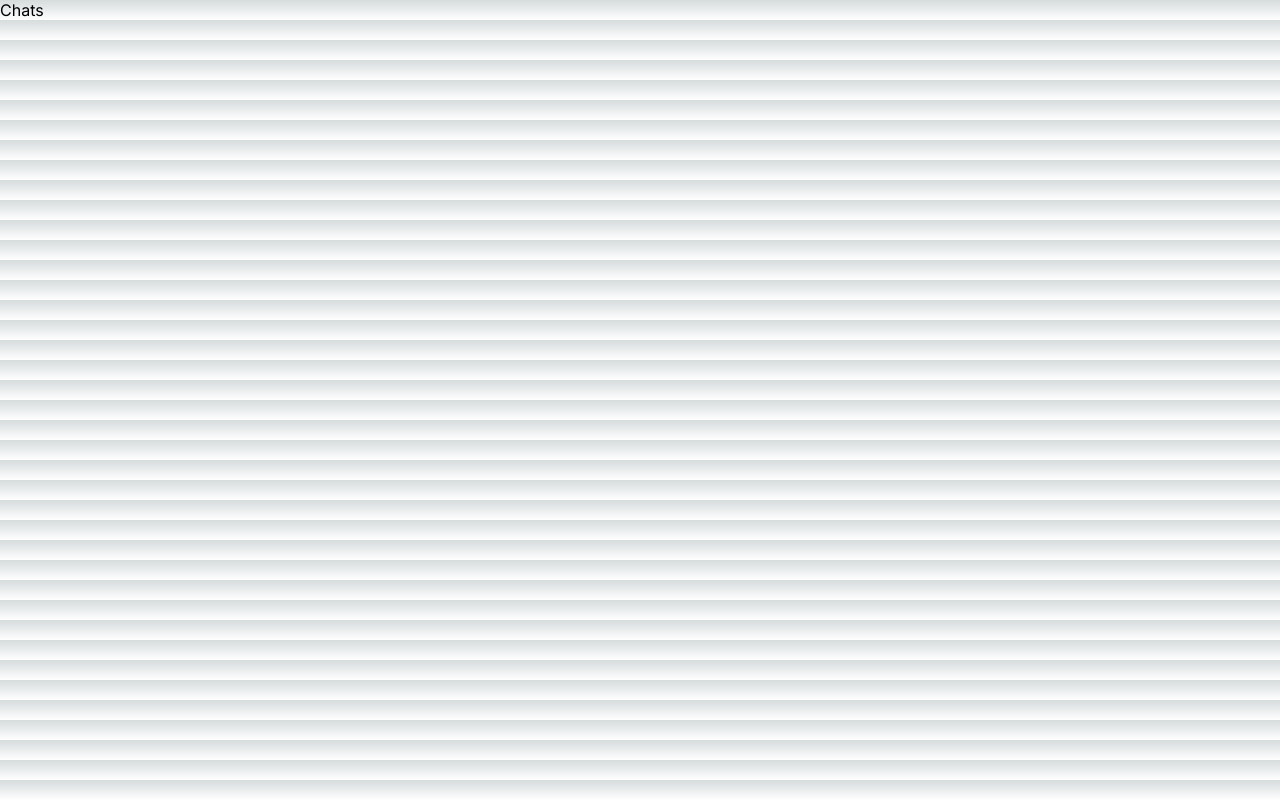
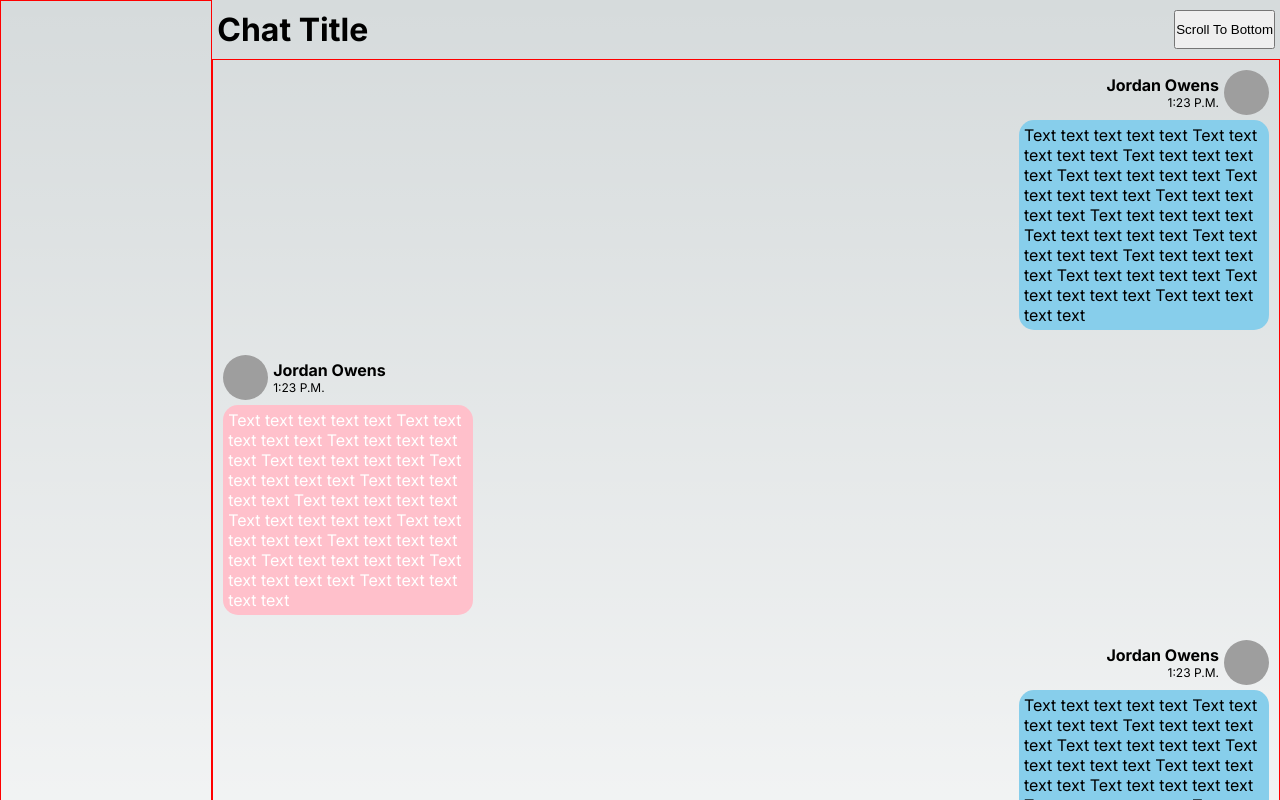
Before and after one commit to jordanowens1125/chat-app, a Next.js app: page /chats in a window 1280 px wide. Shown: the top 800 px of the page. Built offline with nearby package versions, Linux system fonts and the light colour scheme; grey boxes are pictures that could not be loaded.

Commit message:
Basic styling to chat page

```diff
--- /dev/null
+++ b/src/app/chats/message.tsx
@@ -0,0 +1,43 @@
+import Image from "next/image";
+
+const Message = ({ userComment = false }: Boolean) => {
+  return (
+    // <div className={isThisACurrentUserComment ? "message own" : "message"}>
+    //   {/* <img className='messageImg' src={comment._id} alt='' /> */}
+    //   <h5>{comment.creator.email}</h5>
+    //   <div className="messageText">{comment.text}</div>
+    // </div>
+    <div className={userComment ? "message  own" : "message"}>
+      {/* <Image
+        alt="idk"
+        src={
+          "https://images.unsplash.com/photo-1688902325229-f6f2ad06561d?ixlib=rb-4.0.3&ixid=M3wxMjA3fDB8MHxwaG90by1wYWdlfHx8fGVufDB8fHx8fA%3D%3D&auto=format&fit=crop&w=695&q=80"
+        }
+        width={25}
+        height={25} className="messageImg"
+      /> */}
+      <div className="message-header">
+        <img
+          className="messageImg"
+          src="https://images.unsplash.com/photo-1688902325229-f6f2ad06561d?ixlib=rb-4.0.3&ixid=M3wxMjA3fDB8MHxwaG90by1wYWdlfHx8fGVufDB8fHx8fA%3D%3D&auto=format&fit=crop&w=695&q=80"
+          alt=""
+        />
+        <div className="flex-col">
+          <b className="message-sender">Jordan Owens</b>
+          <p className="message-time">1:23 P.M.</p>
+        </div>
+
+      </div>
+
+        <p className="messageText">
+          Text text text text text Text text text text text Text text text text
+          text Text text text text text Text text text text text Text text text
+          text text Text text text text text Text text text text text Text text
+          text text text Text text text text text Text text text text text Text
+          text text text text Text text text text text
+        </p>
+    </div>
+  );
+};
+
+export default Message;
--- a/src/app/chats/page.tsx
+++ b/src/app/chats/page.tsx
@@ -1,5 +1,27 @@
+import styles from "../page.module.css";
+import Message from "./message";
+
 const page = () => {
-  return <main>Chats</main>;
+  let lastSender = {};
+  return (
+    <main className="flex gap0">
+      <div className="chat-selection border"></div>
+
+      <div className="flex-col full-width">
+        <div className="chat-heading">
+          <h1>Chat Title</h1>
+          <button>Scroll To Bottom</button>
+        </div>
+
+        <div className="chat border">
+          <Message userComment={true} />
+          <Message />
+          <Message userComment={true} />
+          <Message />
+        </div>
+      </div>
+    </main>
+  );
 };
 
 export default page;
--- a/src/app/globals.css
+++ b/src/app/globals.css
@@ -1,9 +1,9 @@
 :root {
   --max-width: 1100px;
   --border-radius: 12px;
-  --font-mono: ui-monospace, Menlo, Monaco, 'Cascadia Mono', 'Segoe UI Mono',
-    'Roboto Mono', 'Oxygen Mono', 'Ubuntu Monospace', 'Source Code Pro',
-    'Fira Mono', 'Droid Sans Mono', 'Courier New', monospace;
+  --font-mono: ui-monospace, Menlo, Monaco, "Cascadia Mono", "Segoe UI Mono",
+    "Roboto Mono", "Oxygen Mono", "Ubuntu Monospace", "Source Code Pro",
+    "Fira Mono", "Droid Sans Mono", "Courier New", monospace;
 
   --foreground-rgb: 0, 0, 0;
   --background-start-rgb: 214, 219, 220;
@@ -95,9 +95,131 @@ body {
     rgb(var(--background-start-rgb));
 }
 
+/* main{
+  height: 100vh;
+  overflow: hidden;
+} */
+
 a {
   color: inherit;
   text-decoration: none;
+}
+
+.border {
+  border: 1px solid red;
+}
+
+.full-width{
+  width: 100%;
+}
+
+.flex {
+  display: flex;
+  gap: 10px;
+}
+
+.flex-col {
+  display: flex;
+  flex-direction: column;
+}
+
+.gap0{
+  gap: 0;
+}
+
+.space-between {
+  justify-content: space-between;
+}
+
+.aic {
+  align-items: center;
+}
+
+.jcc {
+  justify-content: center;
+}
+
+.chat-selection{
+  width: 250px;
+  padding: 10px;
+  display: flex;
+  flex-direction: column;
+  flex-grow: 1;
+}
+
+.chat {
+  width: 100%;
+  height: 100%;
+  display: flex;
+  flex-direction: column;
+  overflow: hidden;
+  overflow-y: auto;
+  gap: 5px;
+}
+
+.chat-heading{
+  display: flex;
+  width: 100%;
+  justify-content: space-between;
+  padding: 10px 5px;
+}
+
+.message {
+  display: flex;
+  flex-direction: column;
+  text-align: left;
+  align-items: flex-start;
+  padding: 10px;
+  gap: 5px;
+  overflow: hidden;
+}
+
+.message-header {
+  display: flex;
+  justify-content: center;
+  align-items: center;
+  overflow: hidden;
+  gap: 5px;
+}
+
+/* .message-sender{
+  width: 200px;
+} */
+
+.message-time {
+  font-size: 12px;
+}
+
+.message img {
+  height: 45px;
+  width: 45px;
+  border-radius: 50%;
+  aspect-ratio: 1;
+  object-fit: cover;
+}
+
+.messageText {
+  padding: 5px;
+  border-radius: 15px;
+  background-color: pink;
+  color: #fff;
+  overflow-wrap: break-word;
+  max-width: 250px;
+}
+
+.message.own {
+  justify-content: right;
+  align-items: flex-end;
+}
+
+.message.own .message-header {
+  flex-direction: row-reverse;
+  text-align: right;
+}
+
+.message.own .messageText {
+  color: var(--font-color);
+  background-color: skyblue;
 }
 
 @media (prefers-color-scheme: dark) {
```
Also changed, not shown: src/app/page.tsx (+3 -4 lines).
